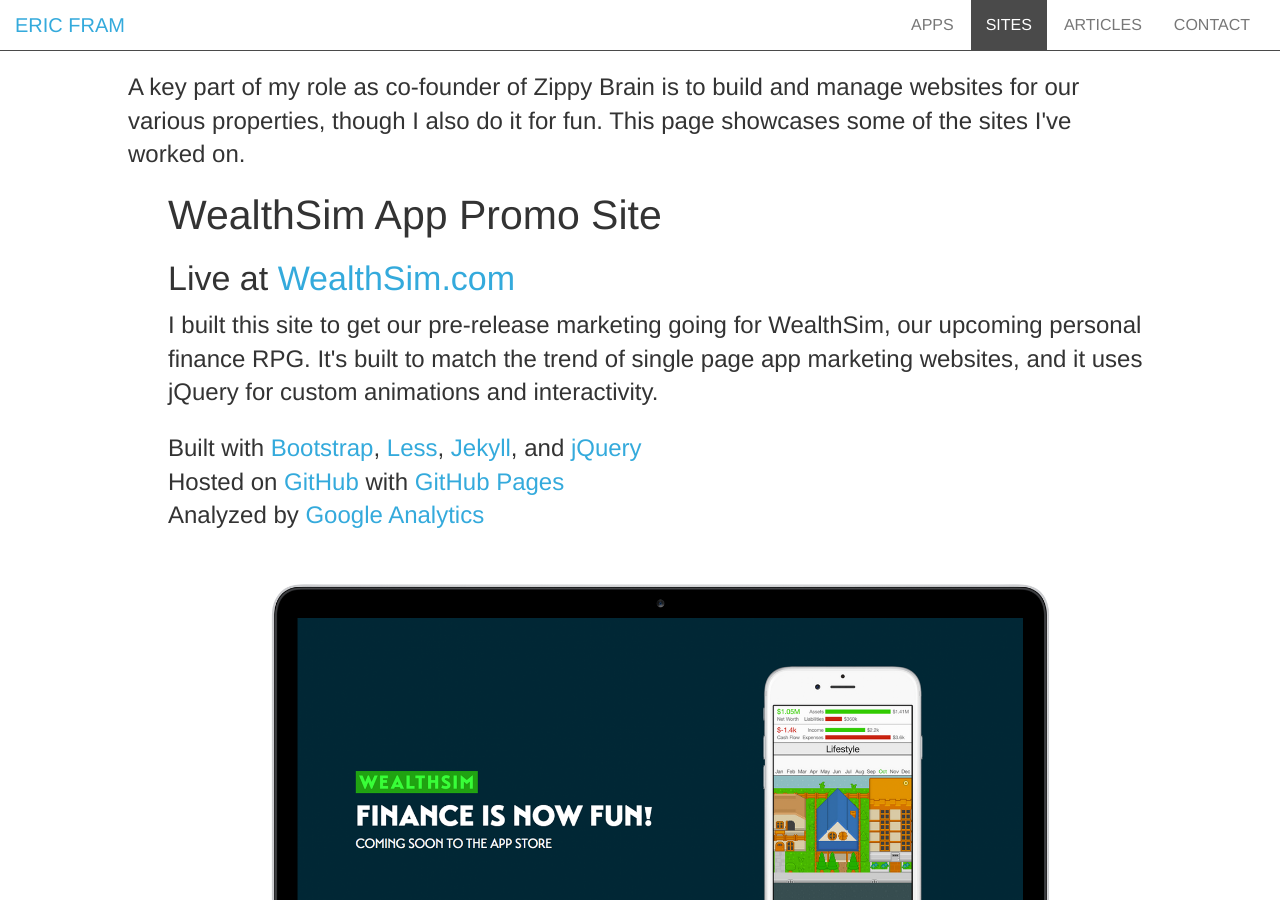
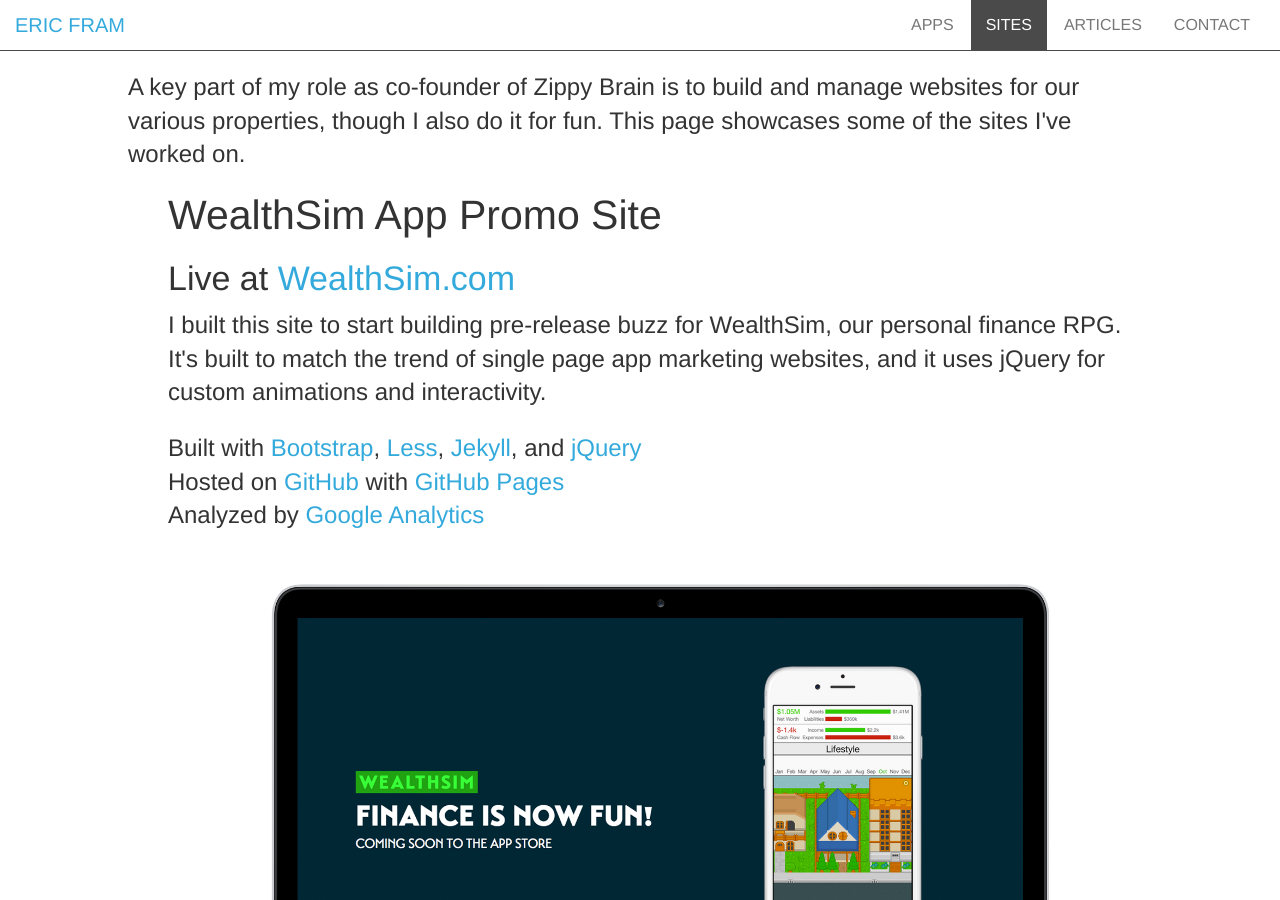
Before and after one commit to EricFram/EricFram.github.io, a Jekyll site: the page built from sites/index.html, in a window 1280 px wide and 900 px high. Built offline with Jekyll 4.4.1, drawn with Linux system fonts in a browser that asks for light colours; nearby versions of some CDN libraries; Markdown is read by kramdown in place of the engine named in the settings.

Commit message:
articles blurb

```diff
--- a/articles/index.html
+++ b/articles/index.html
@@ -9,6 +9,9 @@
 	<div class="notes">
 
 		<div class="fade-master1">
+
+			<p class="lead">I post writeups on my solutions to business or programming challenges not only for my own reference, but also to help others. Additionally, I rehost articles I write for the Zippy Brain website. Hopefully you will find something useful!
+
 		<div class="postfilter">
 
 
--- a/sites/index.html
+++ b/sites/index.html
@@ -18,7 +18,7 @@
 	<h1 class="section-heading">WealthSim App Promo Site</h1>
 	<h2>Live at <a href="Http://wealthsim.com">WealthSim.com</a></h2>
 
-		<p class="lead"> I built this site to get our pre-release marketing going for WealthSim, our upcoming personal finance RPG. It's built to match the trend of single page app marketing websites, and it uses jQuery for custom animations and interactivity. </p>
+		<p class="lead"> I built this site to start building pre-release buzz for WealthSim, our personal finance RPG. It's built to match the trend of single page app marketing websites, and it uses jQuery for custom animations and interactivity. </p>
 
 	<ul class="lead">
 		<li>Built with <a href="http://getbootstrap.com/" title="Bootstrap 3.0">Bootstrap</a>, <a href="http://lesscss.org/">Less</a>, <a href="http://jekyllrb.com/" title="Jekyll">Jekyll</a>, and <a href="http://jquery.com/"> jQuery</a></li>
@@ -67,7 +67,7 @@
 
 	<li>
 		<div class="col-md-12">
-			<h1 class="section-heading"> More coming soon.</h1>
+			<p class="lead"> More coming soon.</p>
 			&nbsp;
 		</div>
 	</li>
```
